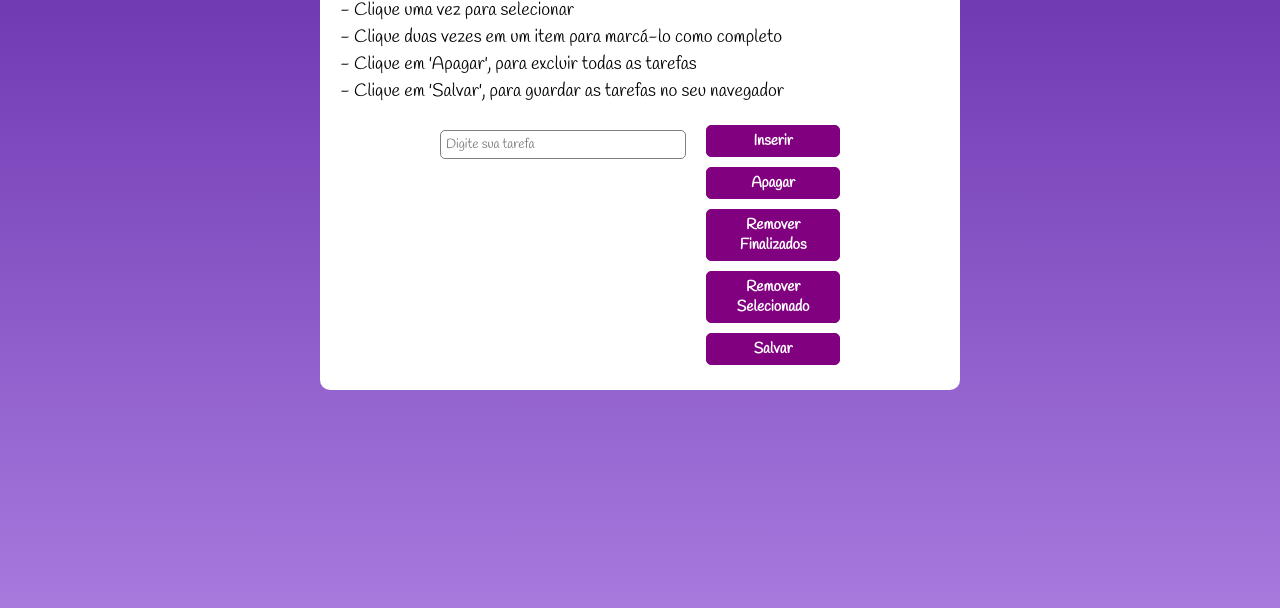
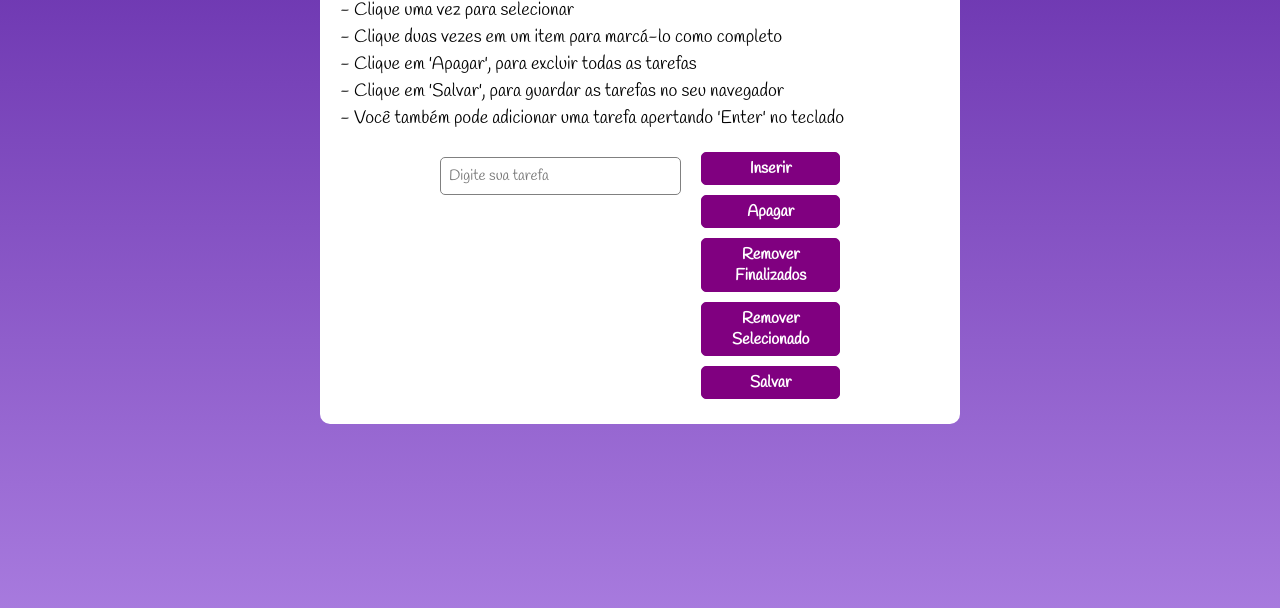
Before and after one commit to AndersonSilva94/project-to-do-list, a plain HTML site: page index.html in a window 1280 px wide. Both pictures are taken after a click on the button "Inserir". Shown: the part 116-724 px from the top of the page. Drawn offline with Linux system fonts and the light colour scheme.

Commit message:
finalizing style

```diff
--- a/index.html
+++ b/index.html
@@ -19,6 +19,7 @@
     <p>- Clique duas vezes em um item para marcá-lo como completo</p>
     <p>- Clique em 'Apagar', para excluir todas as tarefas</p>
     <p>- Clique em 'Salvar', para guardar as tarefas no seu navegador</p>
+    <p>- Você também pode adicionar uma tarefa apertando 'Enter' no teclado</p>
     <section>
       <div class="input">
         <input type="text" id="texto-tarefa">
--- a/script.js
+++ b/script.js
@@ -15,7 +15,15 @@ const listItens = document.getElementsByTagName('li');
 const buttonSave = document.getElementById('salvar-tarefas');
 buttonSave.innerText = 'Salvar';
 
-buttonInsertItem.addEventListener('click', () => {
+buttonInsertItem.addEventListener('click', insertItem);
+
+inputList.addEventListener('keyup', (e) => {
+  if(e.key === 'Enter'){
+    insertItem();
+  }
+})
+
+function insertItem() {
   if (inputList.value === '') {
     alert('Digite uma tarefa válida!');
   } else {
@@ -24,7 +32,7 @@ buttonInsertItem.addEventListener('click', () => {
     taskList.appendChild(listItem);
   }
   inputList.value = '';
-});
+}
 
 // Requisito 10
 buttonClear.addEventListener('click', () => {
--- a/style.css
+++ b/style.css
@@ -31,7 +31,7 @@ button {
   margin: 5px 0;
   padding: 5px 10px;
   font-weight: bold;
-  font-size: 15px;
+  font-size: 16px;
   background-color: purple;
   color: white;
   border: 1px solid purple;
@@ -53,7 +53,8 @@ button:hover {
 
 input {
   width: 100%;
-  padding: 5px;
+  padding: 8px;
+  font-size: 15px;
   border: 1px solid gray;
   border-radius: 5px;
   margin: 10px 0;
```
